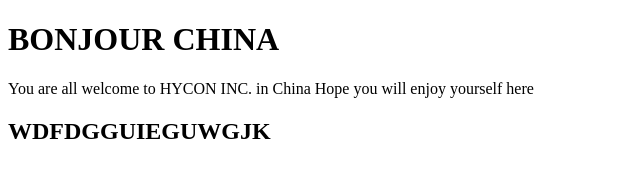
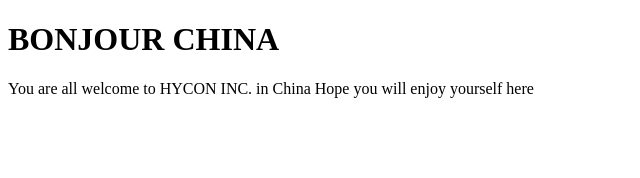
Before and after one commit to ABAYA12/first_webpage, a plain HTML site: page index.html in a window 1280 px wide. Shown: the whole page, without its empty margins (0-640 px from the left). Drawn offline with Linux system fonts and the light colour scheme.

Commit message:
deleted h2

```diff
--- a/index.html
+++ b/index.html
@@ -13,7 +13,6 @@
     <p>You are all welcome to HYCON INC. in China
         Hope you will enjoy yourself here
     </p>
-    <h2>WDFDGGUIEGUWGJK</h2>
 </body>
 
 </html>
```
